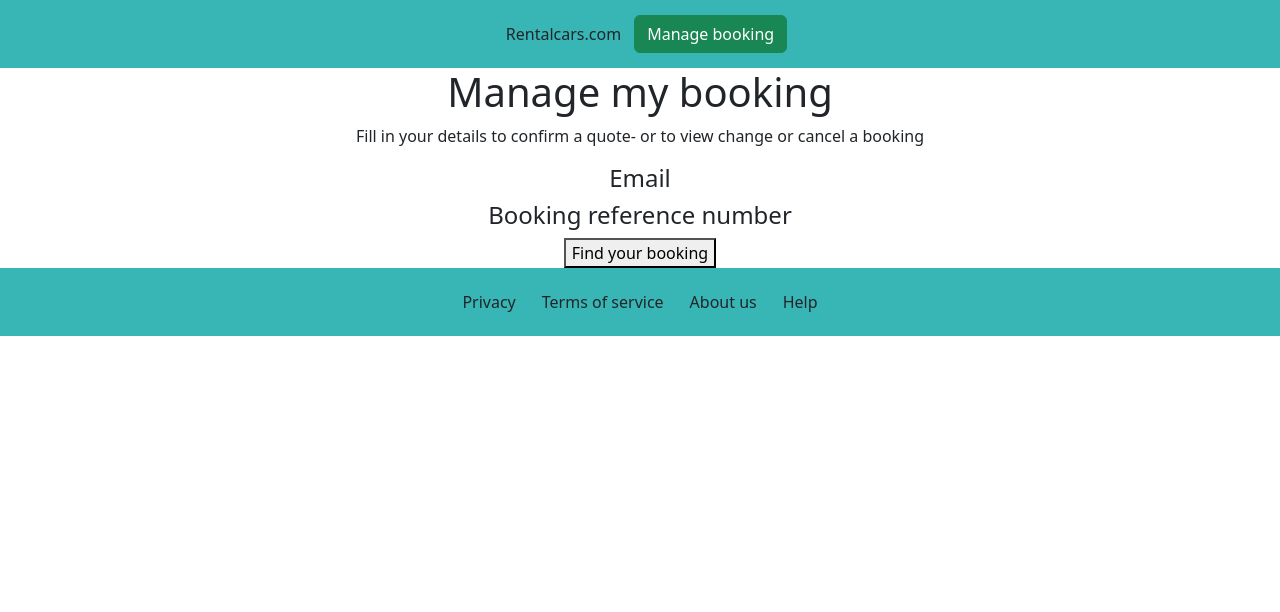
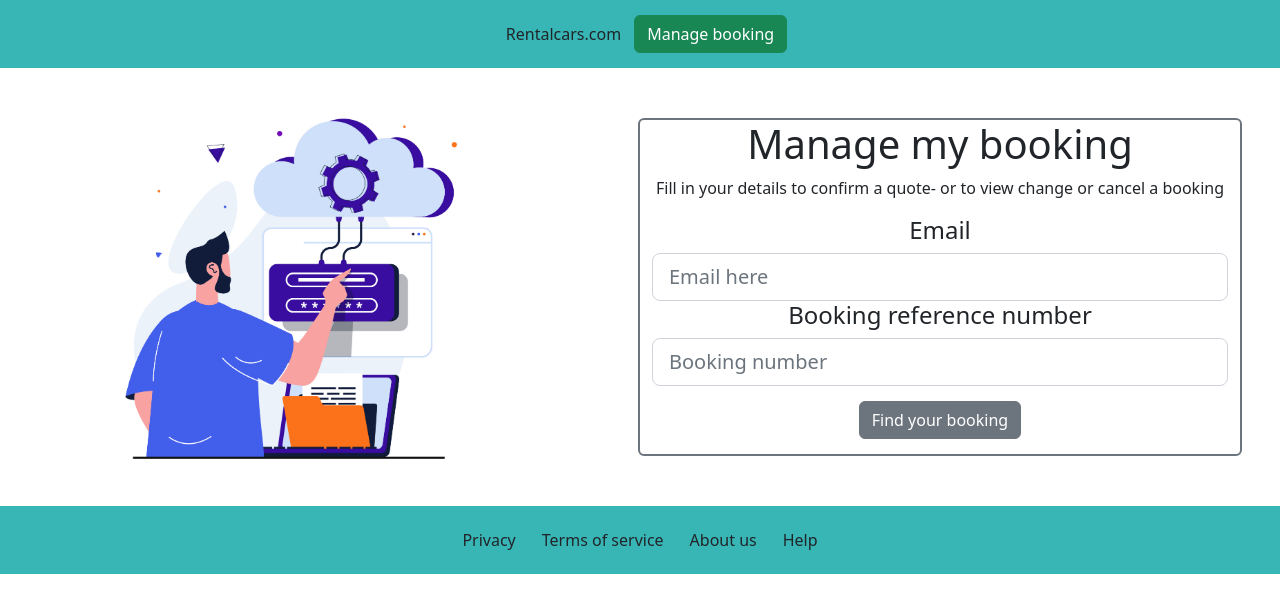
Before and after one commit to Will-Quinnan/Capstone, a React (Create React App) app: page /login in a window 1280 px wide. Shown: the top 612 px of the page. Built offline with nearby package versions, Linux system fonts and the light colour scheme.

Commit message:
Login page update

```diff
--- a/src/App.js
+++ b/src/App.js
@@ -7,6 +7,7 @@ import Privacy from './pages/privacy';
 import Terms from './pages/terms';
 import About from './pages/about';
 import Help from './pages/help';
+import YourOrder from './pages/yourOrders';
 
 import { BrowserRouter as Router, Routes, Route } from "react-router-dom"
 
@@ -24,6 +25,7 @@ function App() {
             <Route path="/terms" element={<Terms />} />
             <Route path="/about" element={<About />} />
             <Route path="/help" element={<Help />} />
+            <Route path="/yourOrders" element={<YourOrder />} />
 
           </Routes>
 
--- a/src/pages/home.jsx
+++ b/src/pages/home.jsx
@@ -1,4 +1,3 @@
-import { Link } from "react-router-dom";
 import "./home.css";
 
 function Home() {
@@ -14,7 +13,6 @@ function Home() {
 
 
         <div className="container">
-            {/* needs 5 input fields and a search button */}
             <input class="sep form-control form-control-lg" type="text" placeholder="Pick-up location"/>
             <input class="sep form-control form-control-lg" type="text" placeholder="Pick-up date"/>
             <input class="sep form-control form-control-lg" type="text" placeholder="Time"/>
--- a/src/pages/login.css
+++ b/src/pages/login.css
@@ -0,0 +1,7 @@
+.login-section{
+    margin: 50px;
+}
+
+.button-booking{
+    margin: 15px;
+}
--- a/src/pages/login.jsx
+++ b/src/pages/login.jsx
@@ -1,32 +1,34 @@
-
+import { Link } from "react-router-dom";
+import './login.css'
 
 function Login() {
 
     return (
-    <div className = "login">
+    <div className = "row align-items-center  login">
 
-        <div className="login-image">
-        {/* find an image to use for login */}
+        <div className="col login-image">
+            <img src="images/login.jpg" className="img-fluid" alt="" />
         </div>
 
 
-        <div className="login-section">
+        <div className="col border border-secondary border-2 rounded login-section">
 
             <h1>Manage my booking</h1>
             <p>Fill in your details to confirm a quote- or to view change or cancel a booking</p>
 
             <div className="email">
                 <h4>Email</h4>
-                {/* add text field to input email */}
+                <input class="form-control form-control-lg" type="email" placeholder="Email here"/>
             </div>
 
             <div className="booking-number">
                 <h4>Booking reference number</h4>
-                {/* add text field to input booking number */}
+                <input class="form-control form-control-lg" type="number" placeholder="Booking number"/>
             </div>
 
-            <button>Find your booking</button>
-            {/* add button functionality */}
+            <nav>
+                <Link className="btn btn-secondary button-booking" to="/yourOrders">Find your booking</Link>
+            </nav>
 
         </div>
 
--- a/src/pages/yourOrders.jsx
+++ b/src/pages/yourOrders.jsx
@@ -0,0 +1,11 @@
+import './yourOrders.css'
+
+function YourOrder(){
+    return(
+        <div>
+            <h1>Your order is here</h1>
+        </div>
+    );
+}
+
+export default YourOrder;
```
Also changed, not shown: public/images/login.jpg (added).
